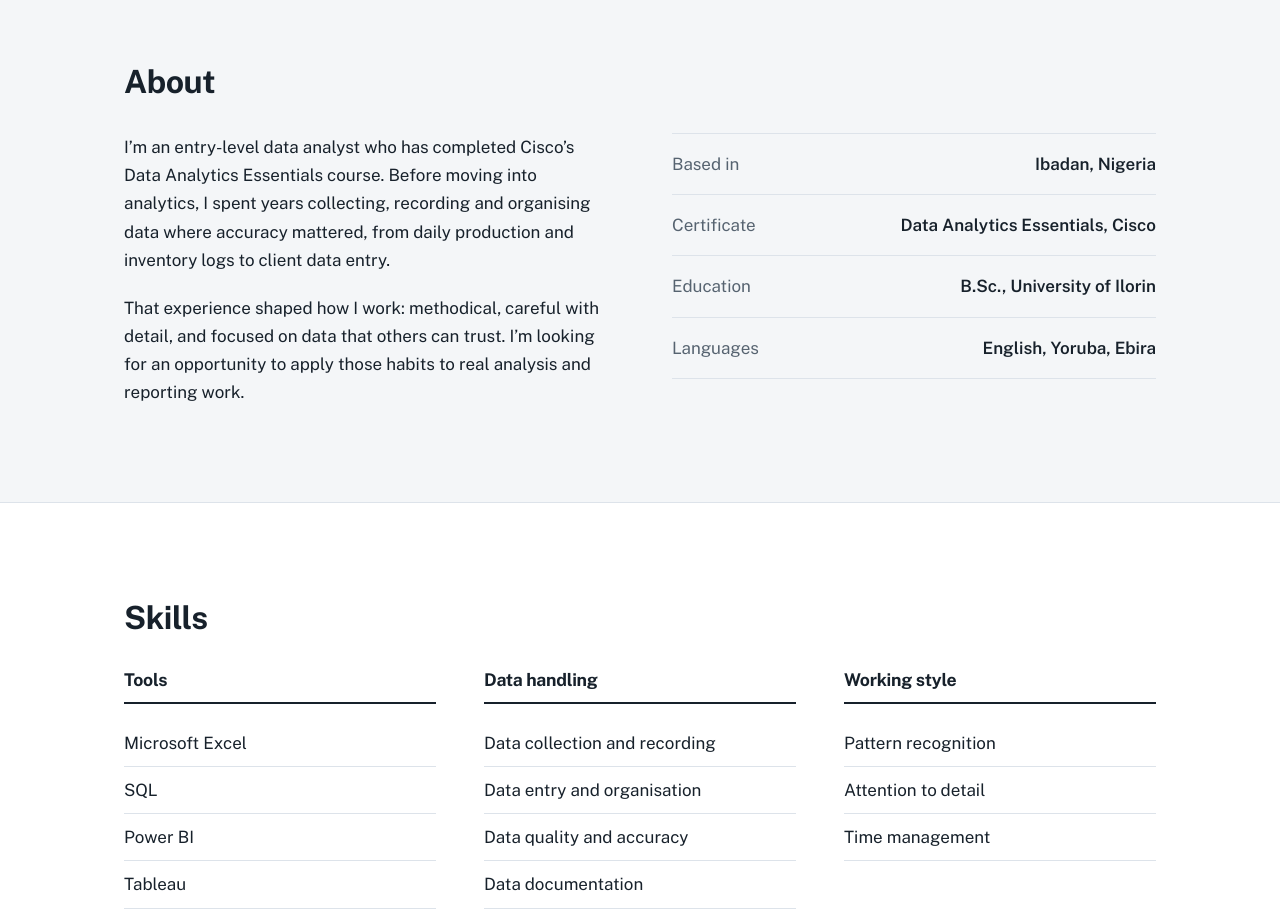
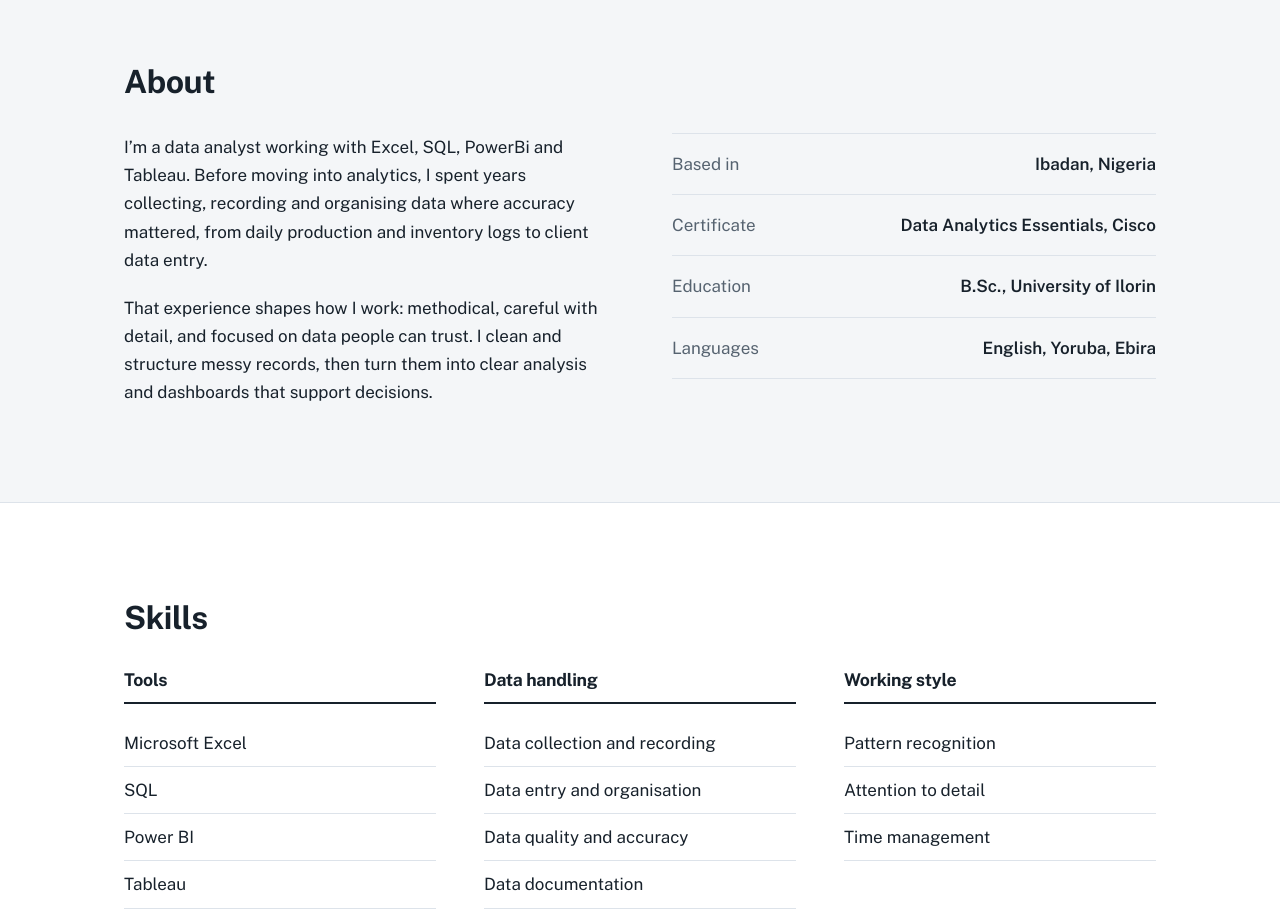
Before and after one commit to Ebenezerobaro/Portfolio, a plain HTML site: page index.html in a window 1280 px wide. Shown: the part 740-1652 px from the top of the page. Drawn offline with nearby package versions, Linux system fonts and the light colour scheme.

Commit message:
Add files via upload

```diff
--- a/index.html
+++ b/index.html
@@ -46,8 +46,8 @@
   <h2>About</h2>
   <div class="about">
    <div>
-    <p>I’m an entry-level data analyst who has completed Cisco’s Data Analytics Essentials course. Before moving into analytics, I spent years collecting, recording and organising data where accuracy mattered, from daily production and inventory logs to client data entry.</p>
-    <p>That experience shaped how I work: methodical, careful with detail, and focused on data that others can trust. I’m looking for an opportunity to apply those habits to real analysis and reporting work.</p>
+    <p>I’m a data analyst working with Excel, SQL, PowerBi and Tableau. Before moving into analytics, I spent years collecting, recording and organising data where accuracy mattered, from daily production and inventory logs to client data entry.</p>
+    <p>That experience shapes how I work: methodical, careful with detail, and focused on data people can trust. I clean and structure messy records, then turn them into clear analysis and dashboards that support decisions.</p>
    </div>
    <ul class="facts">
     <li><span>Based in</span><span>Ibadan, Nigeria</span></li>
@@ -101,7 +101,7 @@
      <dl>
       <div><dt>Question</dt><dd>Which products, discounts and regions earn the store its profit, and which ones lose it?</dd></div>
            <p class="tools">Excel · SQL · Power BI</p>
-     <div class="links"><a href="superstore.html">View Analysis</a><a href="superstore.html" target="_blank" rel="noopener">GitHub</a></div>
+     <div class="links"><a href="superstore.html">View Analysis</a><a href="superstore.html" target="_blank" rel="noopener"></a></div>
     </div>
    </article>
 
```
